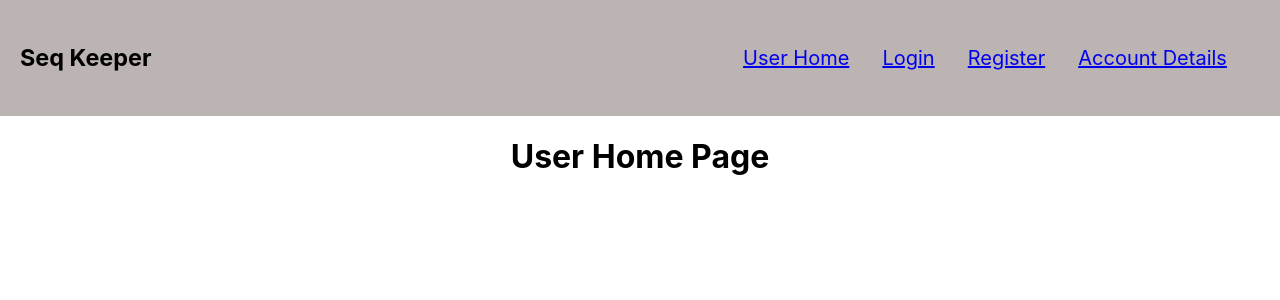
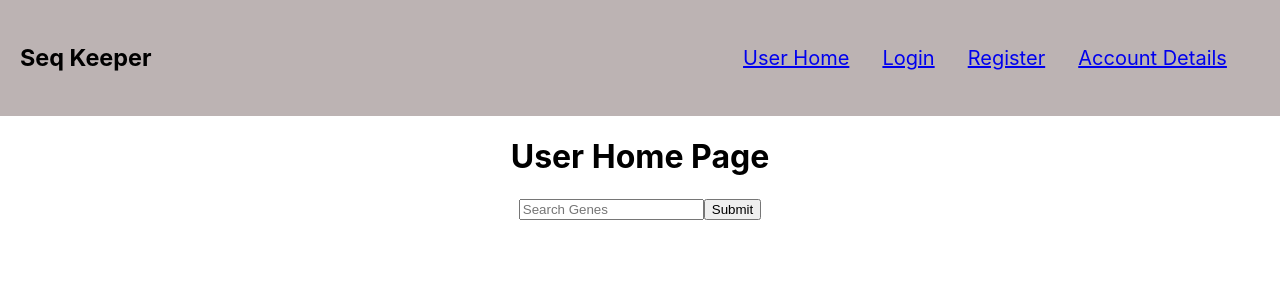
Before and after one commit to jadlevine/seq-keeper, a React (Create React App) app in the folder client/: page /user-home in a window 1280 px wide. Shown: the top 300 px of the page. Built offline with nearby package versions, Linux system fonts and the light colour scheme; no server answers.

Commit message:
initial states set up for UserHome

```diff
--- a/client/src/components/GeneSearch.jsx
+++ b/client/src/components/GeneSearch.jsx
@@ -1,8 +1,16 @@
-import React from 'react'
+const GeneSearch = (props) => {
 
-const GeneSearch = () => {
   return (
-    <div>GeneSearch</div>
+    <form onSubmit={props.onSubmit}>
+      <input
+        type="text"
+        name="genesearch"
+        value={props.searchQuery}
+        placeholder="Search Genes"
+        onChange={props.handleChange}
+      />
+      <button type="submit">Submit</button>
+    </form>
   )
 }
 
--- a/client/src/pages/UserHome.js
+++ b/client/src/pages/UserHome.js
@@ -1,13 +1,38 @@
-import React from 'react'
+import { useState, useEffect } from 'react'
 import axios from 'axios'
 import { ESearch } from '../services/Entrez'
+import GeneSearch from '../components/GeneSearch'
 
 const UserHome = () => {
+  const [genes, setGenes] = useState([])
+  const [searchQuery, setSearchQuery] = useState('')
+  const [searched, setSearched] = useState(false)
+  const [searchResults, setSearchResults] = useState([])
+
+  const getSearchResults = async () => {
+    let db = 'Gene'
+    // let query = 'brca1'
+    let searchResponse = await ESearch(db, searchQuery)
+    const keys = Object.keys(searchResponse)
+    //filter out the last line (uid)
+    keys
+    // then map the filtered keys and build the search results array
+    // then set search results to
+    keys.map((key) => {})
+    console.log(typeof searchResponse)
+    console.log(searchResponse[207])
+  }
+
+  const handleChange = (e) => {
+    setSearchQuery(e.target.value)
+  }
+
+  const onSubmit = (e) => {
+    e.preventDefault()
+    getSearchResults()
+  }
+
   // db lists: https://www.ncbi.nlm.nih.gov/guide/all/
-  let db = 'Gene'
-  let query = 'brca1'
-  let searchResponse = ESearch(db, query)
-  console.log(searchResponse)
   // YEEEESSSSSS////
   // docSums.data.result = {key:value,...} where key is uid(plus one key at the end that is uids: [array of uids]), value is object containing summary data, including(amongst others): chromosome, description, maplocation, name, nomenclaturestatus, organism: {scientificname: 'value', commonname: 'value', tacid: 'value'}, summary, uid
 
@@ -19,6 +44,11 @@ const UserHome = () => {
   return (
     <div>
       <h1>User Home Page</h1>
+      <GeneSearch
+        handleChange={handleChange}
+        onSubmit={onSubmit}
+        searchQuery={searchQuery}
+      />
     </div>
   )
 }
```
Also changed, not shown: client/src/components/SearchByName.jsx (+9 -1 lines).
